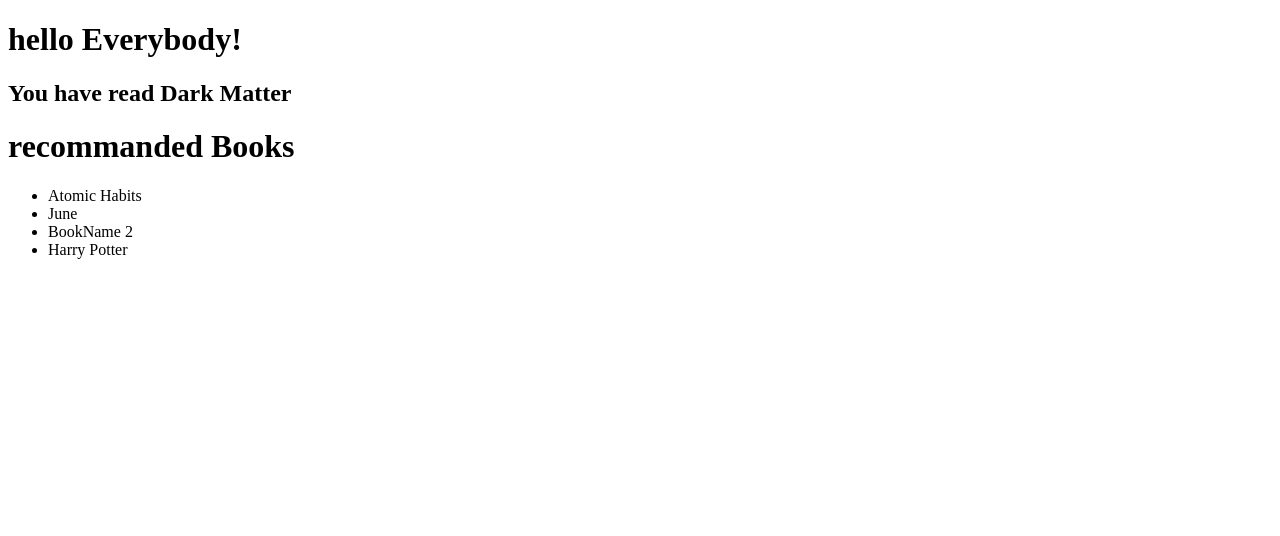
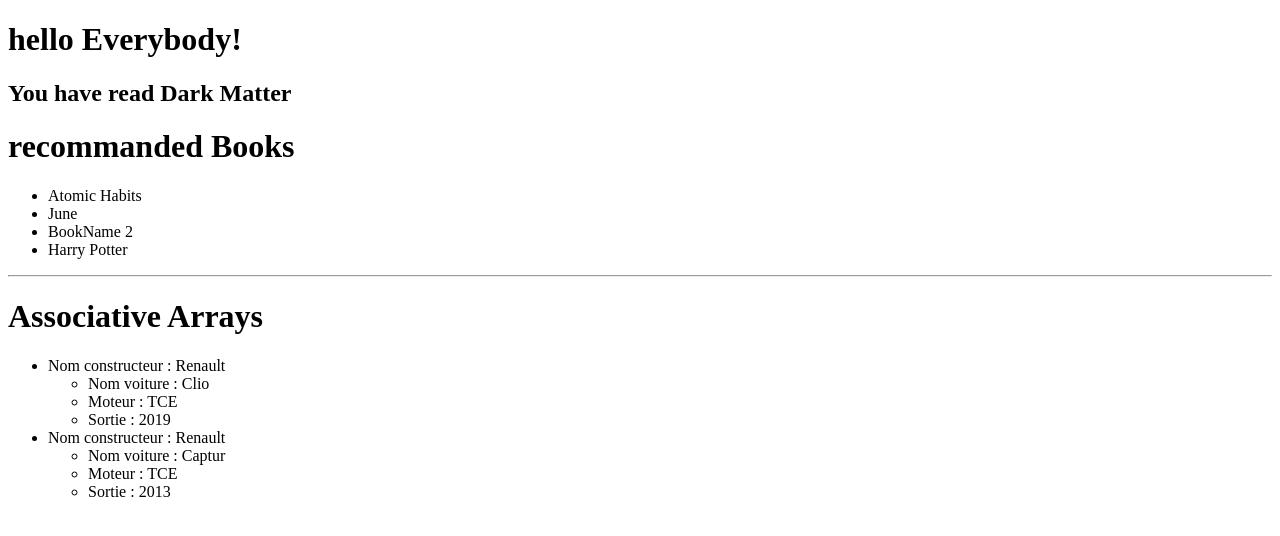
Before and after one commit to Grezor/php-for-beginners, a PHP site: page / in a window 1280 px wide. Shown: the top 536 px of the page. Run offline with PHP 8.4, Linux system fonts and the light colour scheme.

Commit message:
Associative Arrays

```diff
--- a/demo/index.php
+++ b/demo/index.php
@@ -39,5 +39,39 @@
             <li><?= $book; ?></li>
         <?php endforeach; ?>
     </ul>
+
+    <hr>
+
+    <!-- Associative Arrays -->
+    <h1>Associative Arrays</h1>
+    <?php
+        // fake data
+        $cars = [
+            [
+               'entreprise' =>  'Renault',
+               'name' => 'Clio',
+               'moteur' => 'TCE',
+               'date' => 2019
+            ],
+            [
+                'entreprise' =>  'Renault',
+                'name' => 'Captur',
+                'moteur' => 'TCE',
+                'date' => 2013
+            ]
+        ];
+    ?>
+
+<ul>
+        <?php foreach($cars as $car) : ?>
+            <li>Nom constructeur : <?= $car['entreprise']; ?> </li>
+            <ul>
+                <li>Nom voiture : <?= $car['name']; ?></li>
+                <li>Moteur : <?= $car['moteur']; ?></li>
+                <li>Sortie : <?= $car['date']; ?></li>
+            </ul>
+        <?php endforeach; ?>
+    </ul>
+
 </body>
 </html>
```
